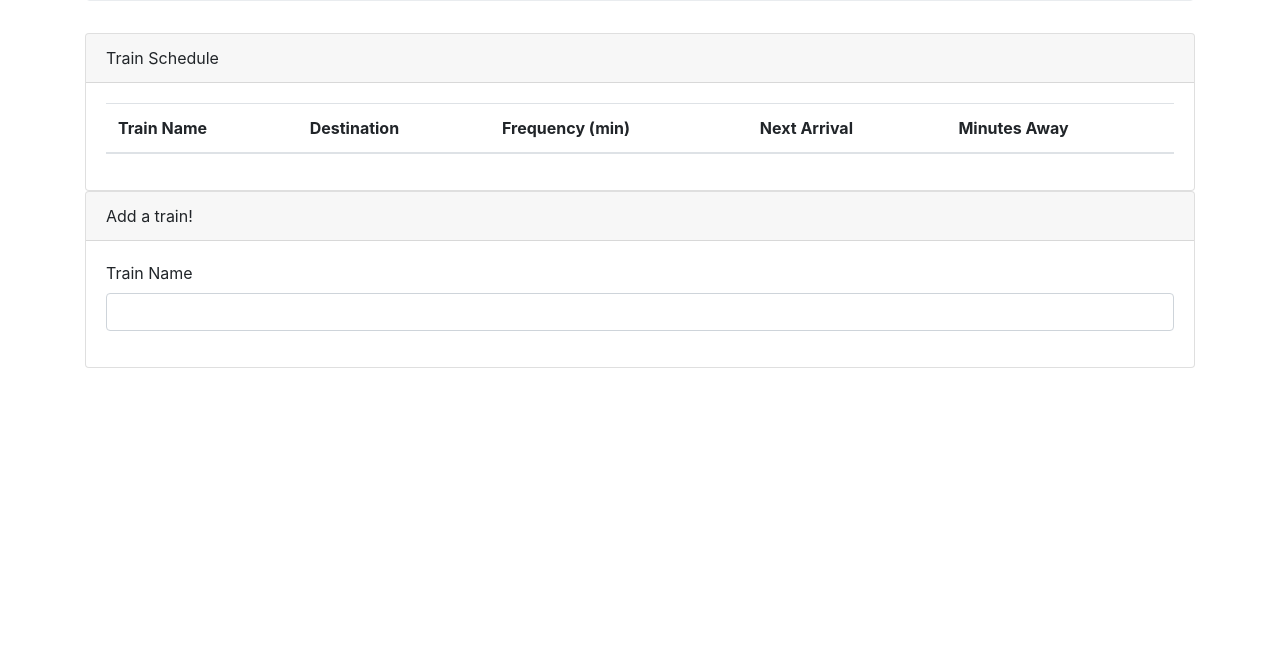
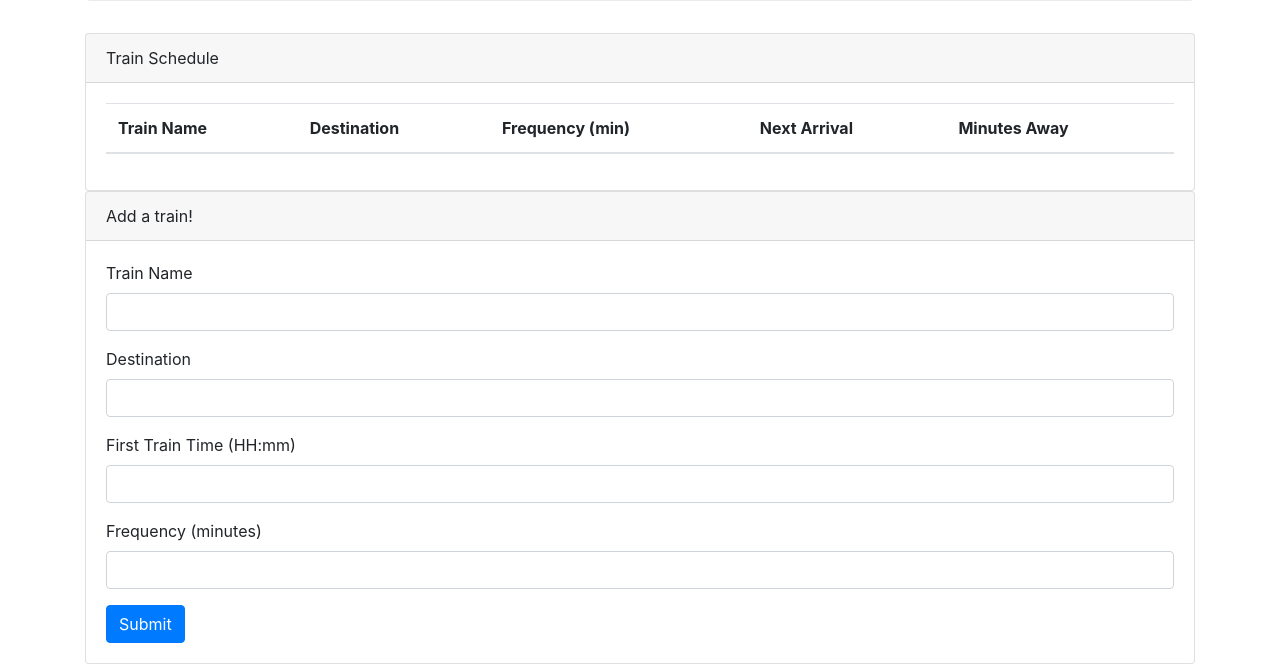
Before and after one commit to datmellowjello/trainschedule, a plain HTML site: page index.html in a window 1280 px wide. Shown: the part 183-847 px from the top of the page. Before the commit the page ends 800 px from the top, so only its background shows below. Drawn offline with nearby package versions, Linux system fonts and the light colour scheme.

Commit message:
finished basic html

```diff
--- a/index.html
+++ b/index.html
@@ -46,10 +46,21 @@
                         <form>
                             <div class="form-group">
                               <label for="train-name-field">Train Name</label>
-                              <input type="text" name="" id="" class="form-control" placeholder="" aria-describedby="helpId">
+                              <input type="text" id="train-name-input" class="form-control">
                             </div>
-
-
+                            <div class="form-group">
+                                <label for="train-destination-field">Destination</label>
+                                <input type="text" id="train-name-input" class="form-control">
+                              </div>
+                              <div class="form-group">
+                                <label for="train-name-field">First Train Time (HH:mm)</label>
+                                <input type="text" id="train-name-input" class="form-control">
+                              </div>
+                              <div class="form-group">
+                                <label for="train-name-field">Frequency (minutes)</label>
+                                <input type="text" id="train-name-input" class="form-control">
+                              </div>
+                              <button class="btn btn-primary" id="add-train">Submit</button>
                         </form>
                     </div>
 
```
